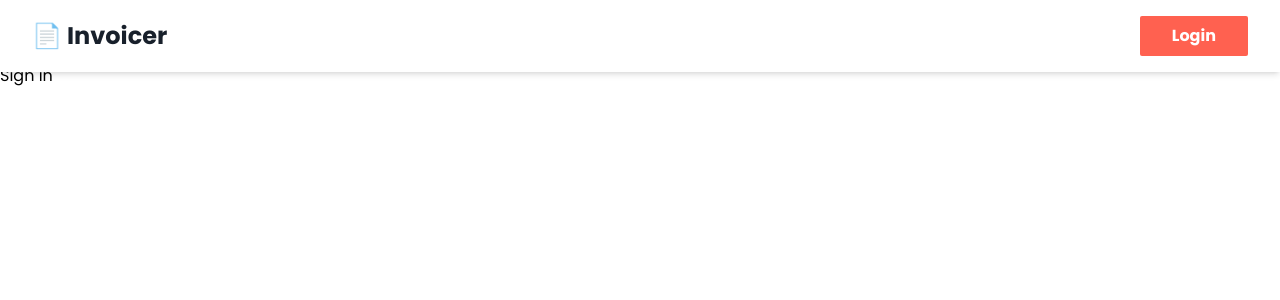
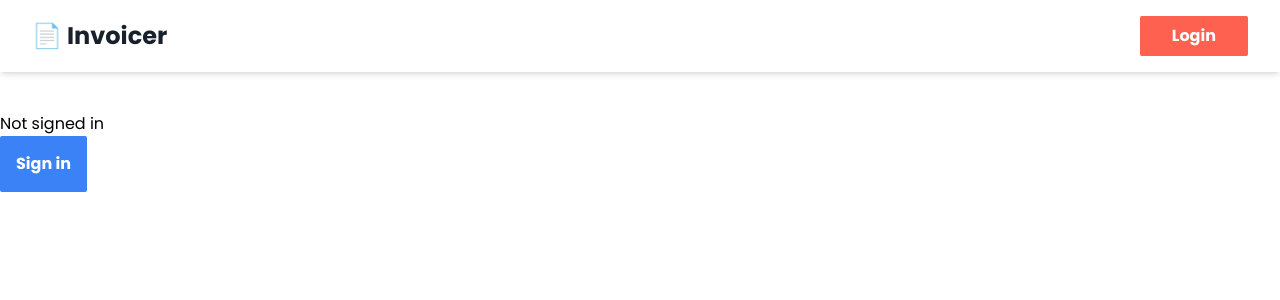
Before and after one commit to rohitdhas/invoicer, a Next.js app: page /auth in a window 1280 px wide. Shown: the top 300 px of the page. Built offline with nearby package versions, Linux system fonts and the light colour scheme; no server answers.

Commit message:
auth working

```diff
--- a/pages/api/auth/[...nextauth].js
+++ b/pages/api/auth/[...nextauth].js
@@ -2,12 +2,10 @@ import NextAuth from "next-auth";
 import Google from "next-auth/providers/google";
 
 export default NextAuth({
-  // Configure one or more authentication providers
   providers: [
     Google({
       clientId: process.env.GOOGLE_ID,
       clientSecret: process.env.GOOGLE_SECRET,
     }),
-    // ...add more providers here
   ],
 });
--- a/pages/auth.js
+++ b/pages/auth.js
@@ -17,9 +17,14 @@ export default function Component() {
     );
   }
   return (
-    <>
+    <div className="mt-28">
       Not signed in <br />
-      <button onClick={() => signIn()}>Sign in</button>
-    </>
+      <button
+        className="bg-blue rounded-sm text-white font-bold p-4"
+        onClick={() => signIn()}
+      >
+        Sign in
+      </button>
+    </div>
   );
 }
--- a/pages/index.js
+++ b/pages/index.js
@@ -14,7 +14,6 @@ export default function Home() {
       </Head>
       <main>
         {/* Hero Section */}
-        {/* <div className="grid grid-cols-2 align items-center justify-items-center px-4 md:px-0 overflow-hidden relative h-screen"> */}
         <div className="flex md:justify-start justify-center align items-center px-4 md:px-0 md:pl-[8%] overflow-hidden relative h-screen">
           <div className="md:text-left text-center">
             <div className="text-black">
```
